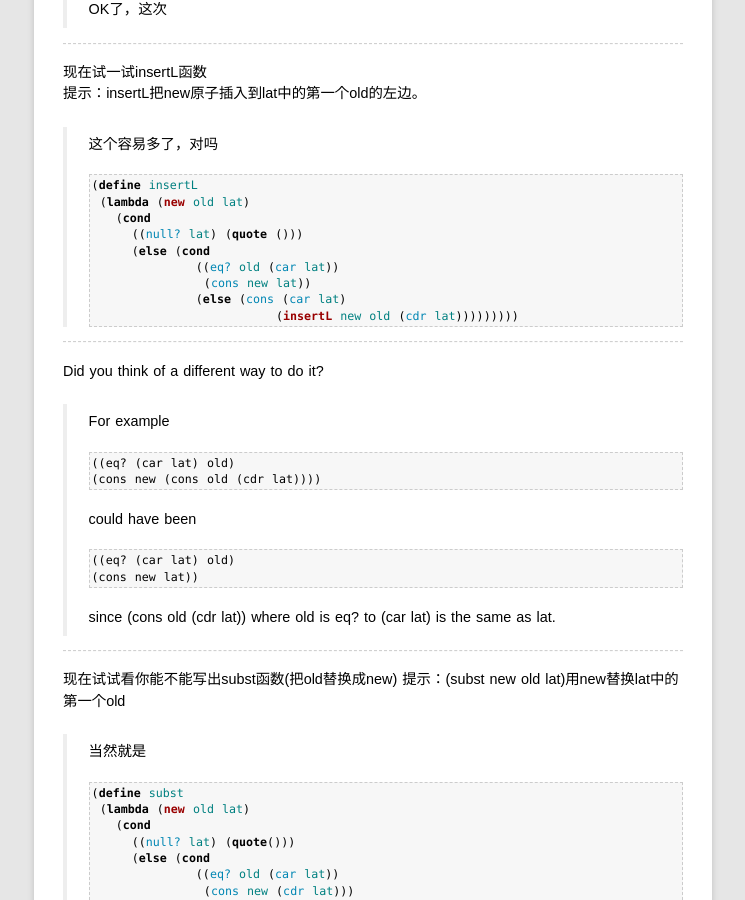
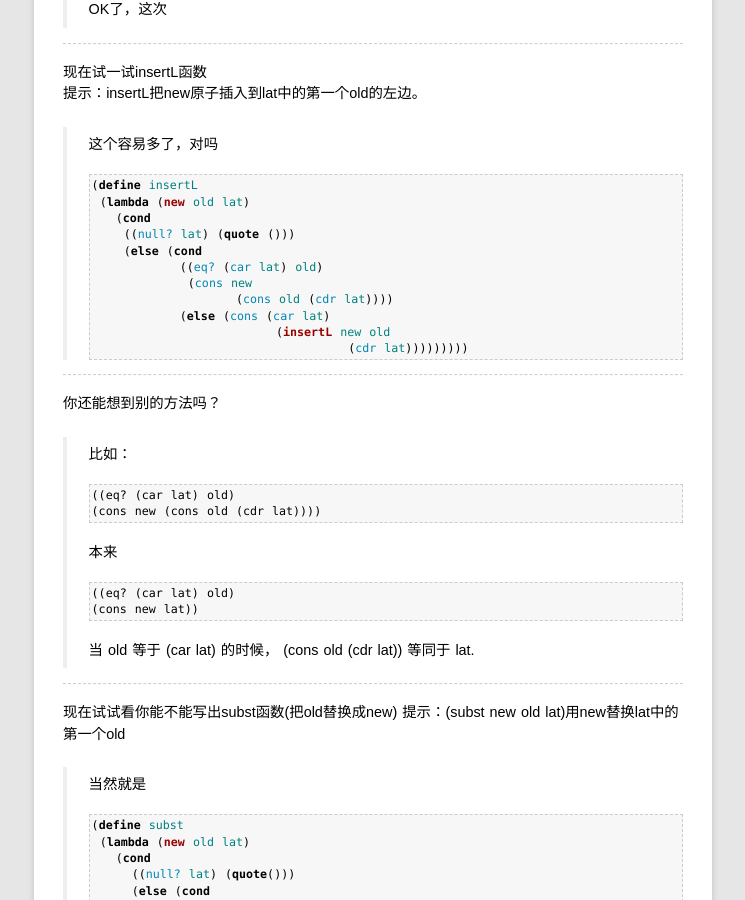
Before and after one commit to rhuichao/uternet.github.io, a Jekyll site: the page built from TLS/03.md, in a window 1280 px wide and 900 px high, scrolled down 18448 px. Shown: the whole window, without its empty margins (267-1012 px from the left). Built offline with Jekyll 4.4.1, drawn with Linux system fonts in a browser that asks for light colours; some web fonts are replaced; Markdown is read by kramdown in place of the engine named in the settings.

Commit message:
new document posted

````diff
--- a/TLS/03.md
+++ b/TLS/03.md
@@ -1050,33 +1050,35 @@ lat 是 `(ice cream with fudge for dessert)`
 >(define insertL
 >  (lambda (new old lat)
 >    (cond
->      ((null? lat) (quote ()))
->      (else (cond
->              ((eq? old (car lat))
->               (cons new lat))
->              (else (cons (car lat)
->                        (insertL new old (cdr lat)))))))))
+>     ((null? lat) (quote ()))
+>     (else (cond
+>            ((eq? (car lat) old)
+>             (cons new
+>                   (cons old (cdr lat))))
+>            (else (cons (car lat)
+>                        (insertL new old
+>                                 (cdr lat)))))))))
 >```
 
 ------
 
-Did you think of a different way to do it?
-
->For example
+你还能想到别的方法吗？
+
+>比如：
 >
 >```
 >((eq? (car lat) old)
 > (cons new (cons old (cdr lat))))
 >```
 >
->could have been
+>本来
 >
 >```
 >((eq? (car lat) old)
 > (cons new lat))
 >```
 >
->since (cons old (cdr lat)) where old is eq? to (car lat) is the same as lat.
+>当 old 等于 (car lat) 的时候， (cons old (cdr lat)) 等同于 lat.
 
 ------
 
````
